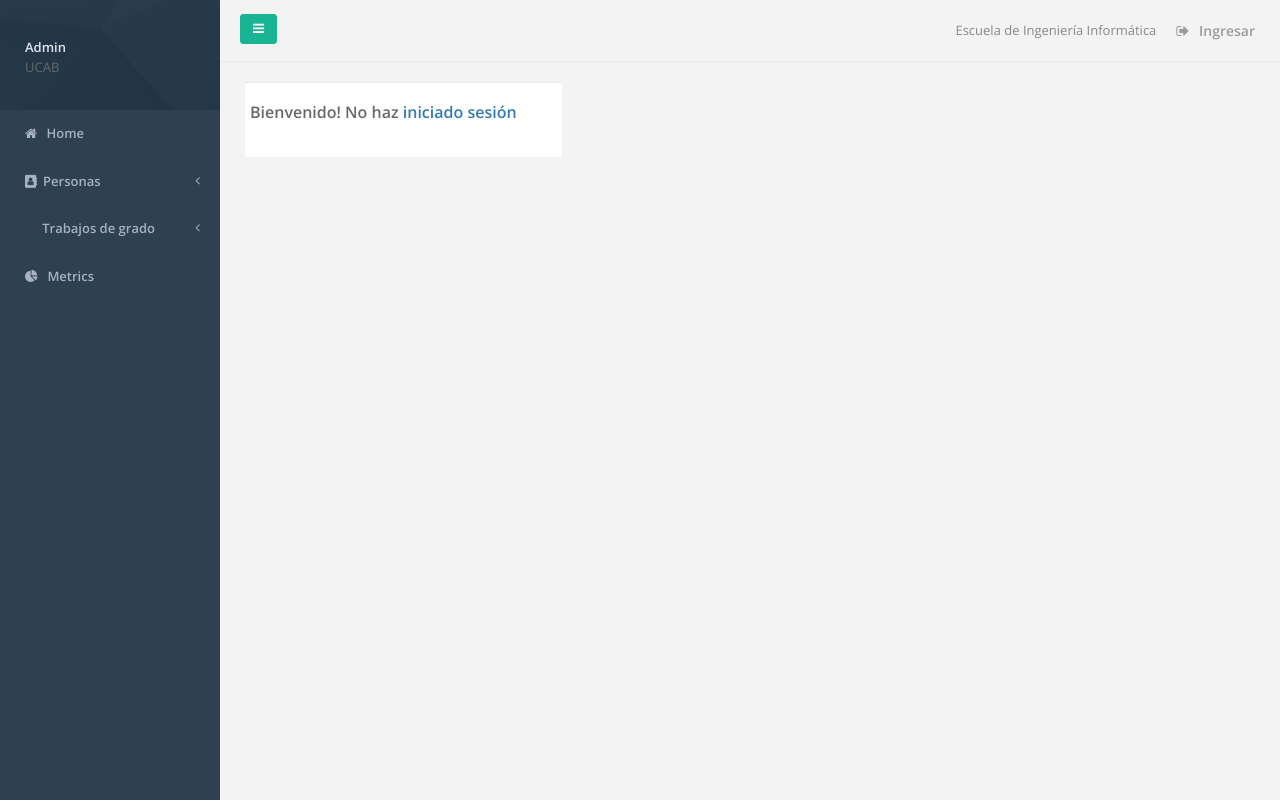
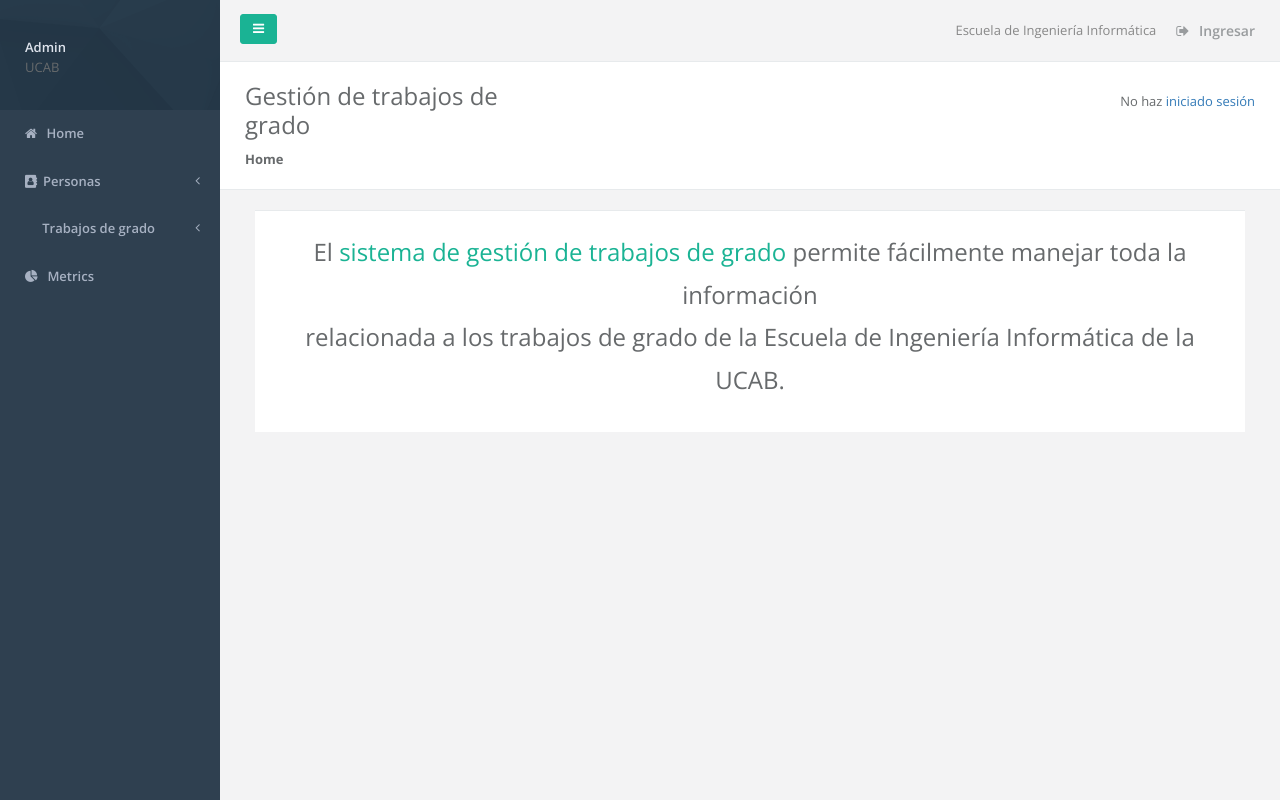
Before and after one commit to jcgds/thesis-manager, a Django app: page / in a window 1280 px wide. Run offline with Django 3.2, Linux system fonts and the light colour scheme; parts of the project's set-up code (start-up, migrations or seed data) failed here and were passed over; some libraries are stand-ins or nearby versions.

Commit message:
Update the UI design of the landing page

```diff
--- a/web/templates/web/landing.html
+++ b/web/templates/web/landing.html
@@ -1,21 +1,39 @@
 {% extends 'web/base.html' %}
 {% block page_content %}
-    <div class="wrapper wrapper-content animated fadeInRight">
-        <div class="row">
-            <div class="col-lg-4">
-                <div class="ibox ">
-                    <div class="ibox-content">
-                        <div class="row">
-                            {% if user.is_authenticated %}
-                                <h3 class="m-t-none m-b">Bienvenido {{ user.username }}!</h3>
-                            {% else %}
-                                <h3 class="m-t-none m-b">
-                                    Bienvenido! No haz <a href="{% url 'login' %}">iniciado sesión</a>
-                                </h3>
-                            {% endif %}
-                        </div>
-                    </div>
+    <div class="row wrapper border-bottom white-bg page-heading">
+        <div class="col-sm-4">
+            <h2>Gestión de trabajos de grado</h2>
+            <ol class="breadcrumb">
+                <li class="breadcrumb-item active">
+                    <strong>Home</strong>
+                </li>
+            </ol>
+        </div>
+        <div class="col-sm-8">
+            <div class="text-right">
+                {% if user.is_authenticated %}
+                    <p class="m-t-lg">
+                        Bienvenido, <span class="text-navy">{{ user.username }}</span>!
+                    </p>                    {% else %}
+                    <p class="m-t-lg">
+                        No haz <a href="{% url 'login' %}">iniciado sesión</a>
+                    </p>
+                {% endif %}
+            </div>
+        </div>
+    </div>
+
+    <div class="row">
+        <div class="col-lg-12">
+            <div class="ibox ">
+                <div class="ibox-content text-center m-md">
+                    <h2 style="line-height: 32pt">
+                        El <span class="text-navy">sistema de gestión de trabajos de grado</span>
+                        permite fácilmente manejar toda la información <br>relacionada a los trabajos de grado
+                        de la Escuela de Ingeniería Informática de la UCAB.
+                    </h2>
                 </div>
             </div>
         </div>
+    </div>
 {% endblock %}
```
